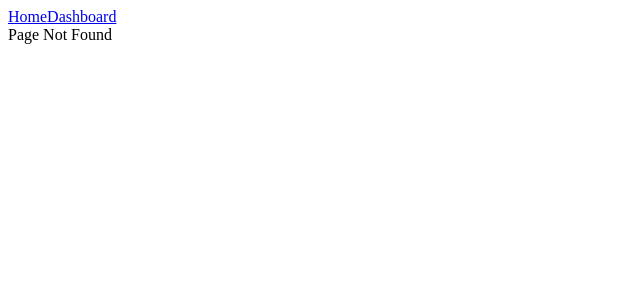
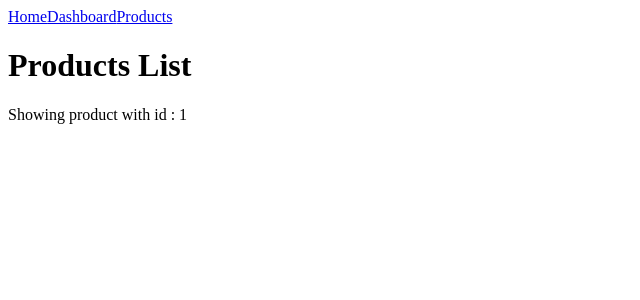
Before and after one commit to kshyxxz/webDevelopment, a React (Vite) app in the folder reactJS/reactjs/: page /products/1 in a window 1280 px wide. Before the commit this address had no page. Shown: the top 300 px of the page, without its empty margins (0-640 px from the left). Built offline with nearby package versions, Linux system fonts and the light colour scheme.

Commit message:
reactUseParams_73

```diff
--- a/reactJS/reactjs/src/App.jsx
+++ b/reactJS/reactjs/src/App.jsx
@@ -5,6 +5,7 @@ import PageNotFound from "./pages/PageNotFound";
 import Nav from "./components/Nav";
 import Profile from "./pages/Profile";
 import Settings from "./pages/Settings";
+import Products from "./pages/Products";
 
 function App() {
 	return (
@@ -12,6 +13,7 @@ function App() {
 			<Nav />
 			<Routes>
 				<Route path="/" element={<Homepage />} />
+				<Route path="/products/:id" element={<Products />} />
 				<Route path="/dashboard" element={<Dashboard />}>
 					<Route path="profile" element={<Profile />} />
 					<Route path="settings" element={<Settings />} />
--- a/reactJS/reactjs/src/components/Nav.jsx
+++ b/reactJS/reactjs/src/components/Nav.jsx
@@ -5,6 +5,7 @@ export default function Nav() {
 		<div>
 			<Link to="/">Home</Link>
 			<Link to="/dashboard">Dashboard</Link>
+			<Link to="/products">Products</Link>
 		</div>
 	);
 }
--- /dev/null
+++ b/reactJS/reactjs/src/pages/Products.jsx
@@ -0,0 +1,11 @@
+import { useParams } from "react-router-dom";
+
+export default function Products() {
+	const { id } = useParams();
+	return (
+		<div>
+			<h1>Products List</h1>
+			<p>Showing product with id : {id}</p>
+		</div>
+	);
+}
```
